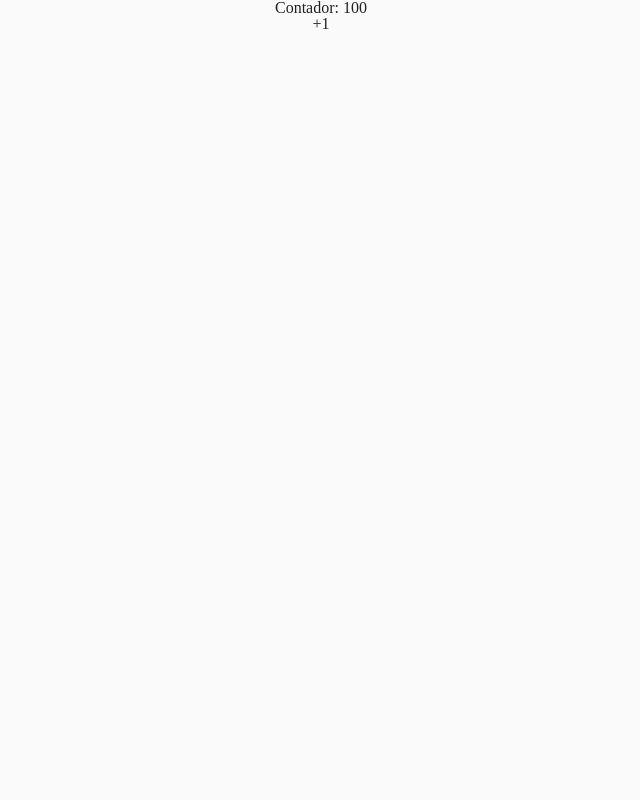
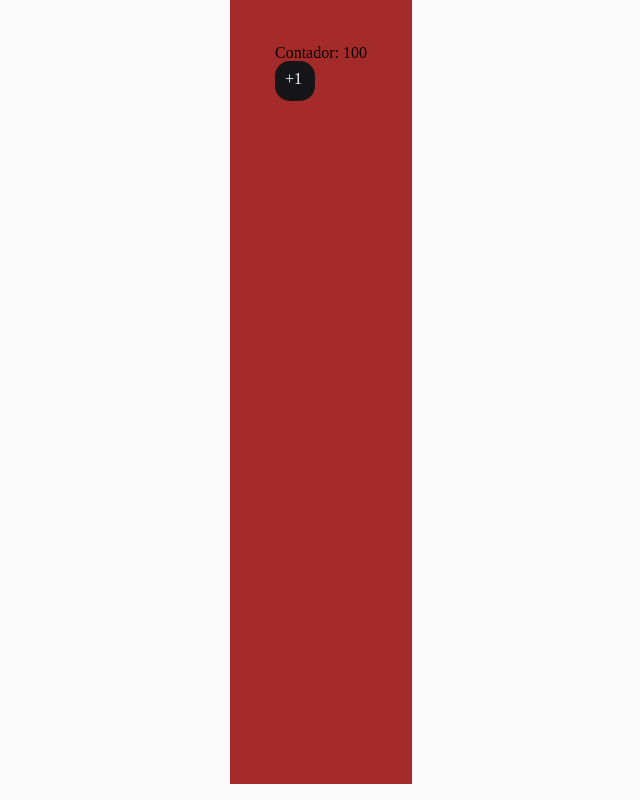
Before and after one commit to joao-gasparotto/introducao-nextjs, a Next.js app: page /exemplos/ex-03 in a window 1280 px wide. Shown: the whole page, without its empty margins (319-959 px from the left). Built offline with nearby package versions, Linux system fonts and the light colour scheme.

Commit message:
aula sla oq 20/03

```diff
--- a/src/app/exemplos/ex-03/page.jsx
+++ b/src/app/exemplos/ex-03/page.jsx
@@ -1,6 +1,7 @@
 'use client'
 
 import { useState } from "react";
+import styles from "./page.module.css"
 
 export default function Exemplo03() {
 
@@ -12,8 +13,18 @@ export default function Exemplo03() {
 
     return (
         <>
-            <label>{`Contador: ${num}`}</label>
-            <label onClick={() => handleIncrementa()}>+1</label>
+
+        <div className ={styles.all}>
+
+             <div className ={styles.container}>
+                     <label>{`Contador: ${num}`}</label>
+
+                <div className ={styles.botao}>
+                        <label onClick={() => handleIncrementa()}>+1</label>
+
+                </div>
+             </div>
+        </div>
         </>
     );
 }
--- /dev/null
+++ b/src/app/exemplos/ex-03/page.module.css
@@ -0,0 +1,21 @@
+.container{
+    padding:45px;
+    color: black;
+}
+
+.botao{
+    background-color:rgb(22, 22, 24);
+    font-weight: 'bold';
+    color: aliceblue;
+    padding: 10px;
+    border-radius: 15px;
+    height: 40px;
+    width: 40px;
+
+
+}
+.all{
+    background-color: brown;
+
+    height: 98vh;
+}
```
Also changed, not shown: src/app/atividades/atv-01/page.jsx (renamed from src/app/atividades/atv01/Atividade01.jsx), src/app/atividades/atv-01/page.module.css (renamed from src/app/atividades/atv01/at01.css), 1 other file (tests, documents, lock files or other folders).
